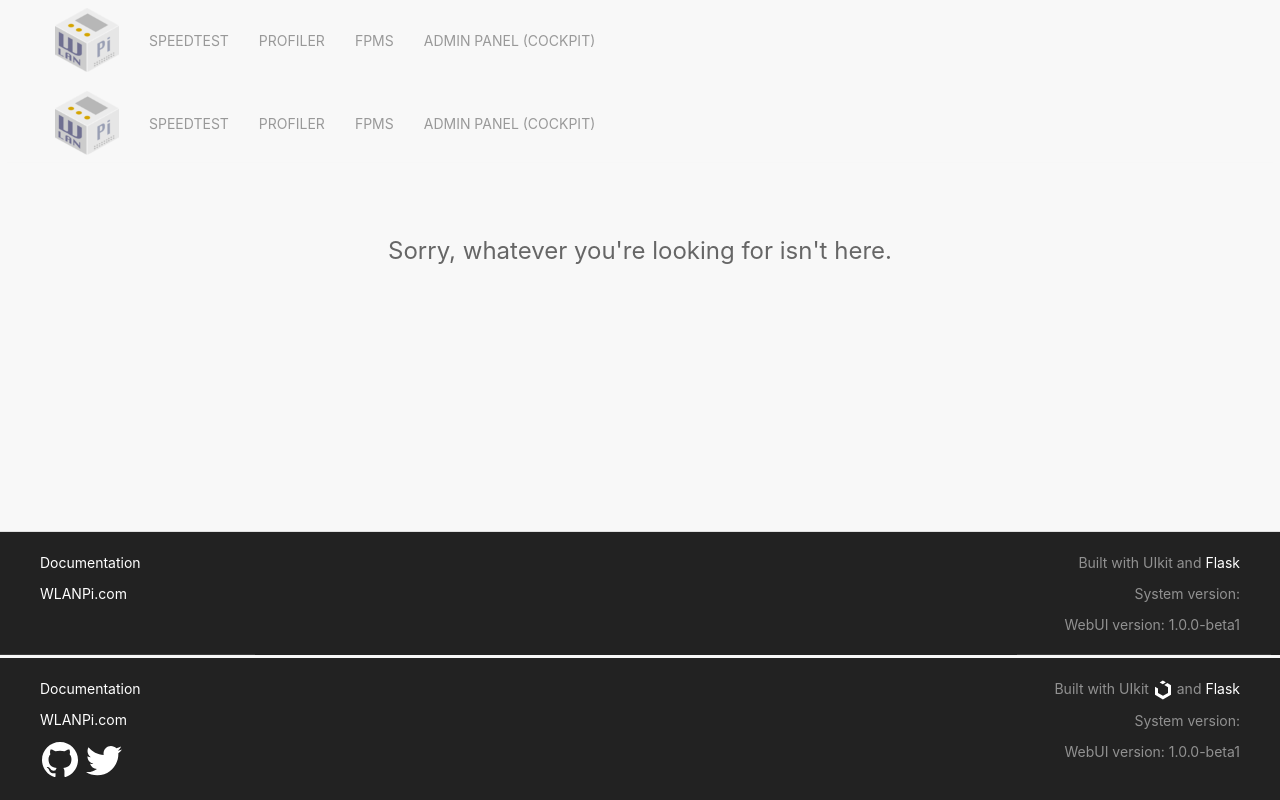
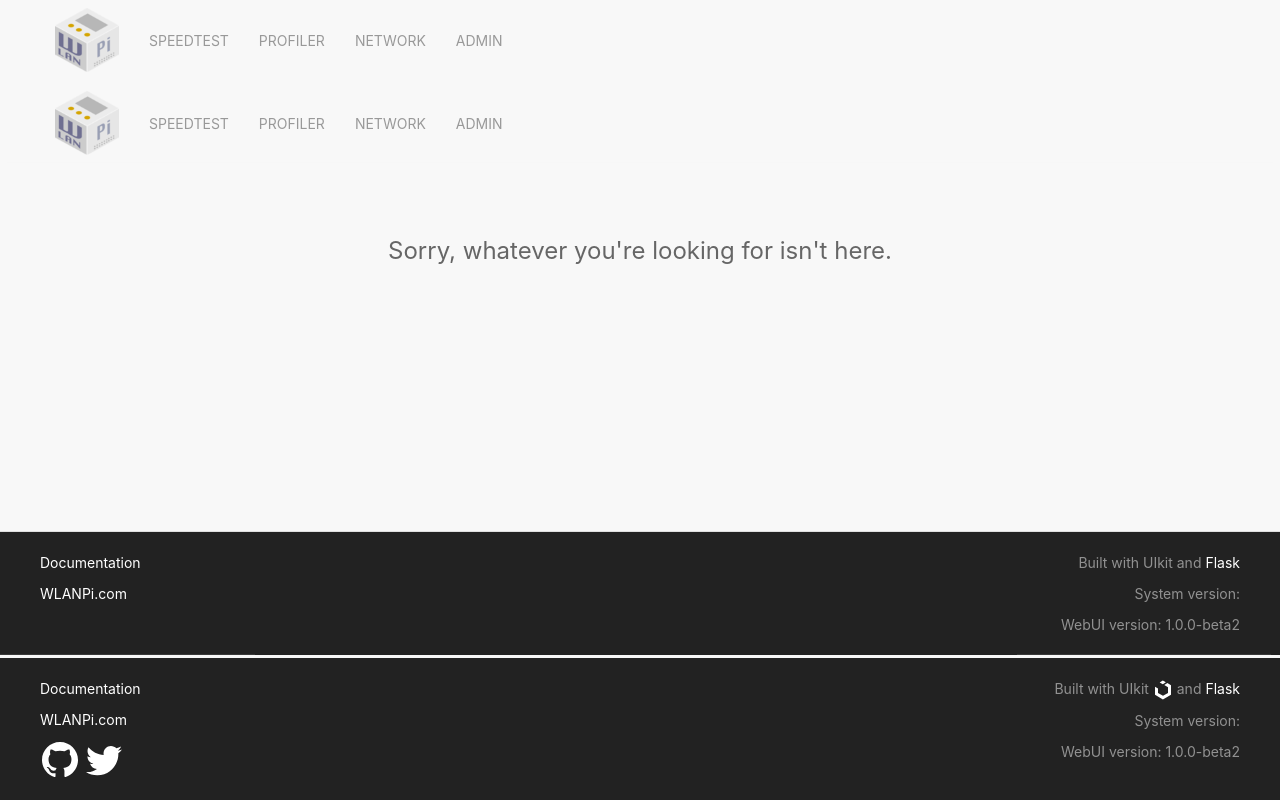
Before and after one commit to WLAN-Pi/wlanpi-webui, a Flask app: page / in a window 1280 px wide. Run offline with Flask 2, Linux system fonts and the light colour scheme.

Commit message:
refactor naming

```diff
--- a/wlanpi_webui/__version__.py
+++ b/wlanpi_webui/__version__.py
@@ -12,6 +12,6 @@ __description__ = "a custom WebUI made for the WLAN Pi"
 __url__ = "https://github.com/joshschmelzle/wlanpi-webui"
 __author__ = "Josh Schmelzle"
 __author_email__ = "josh@joshschmelzle.com"
-__version__ = "1.0.0-beta1"
+__version__ = "1.0.0-beta2"
 __status__ = "alpha"
 __license__ = "BSD-3-Clause"
--- a/wlanpi_webui/fpms/__init__.py
+++ /dev/null
@@ -1,5 +0,0 @@
-from flask import Blueprint
-
-bp = Blueprint("fpms", __name__)
-
-from wlanpi_webui.fpms import networkinfo
--- /dev/null
+++ b/wlanpi_webui/network/__init__.py
@@ -0,0 +1,5 @@
+from flask import Blueprint
+
+bp = Blueprint("network", __name__)
+
+from wlanpi_webui.network import network
--- a/wlanpi_webui/templates/public/layout.html
+++ b/wlanpi_webui/templates/public/layout.html
@@ -49,10 +49,10 @@
             <div class="uk-navbar-left">
 <a class="uk-navbar-item uk-logo" herf="#"><img src="{{ url_for('static', filename='img/favicon-96x96.png') }}" alt="WLAN Pi logo" style="width:64px;"></a>
               <ul class="uk-navbar-nav uk-visible@m">
-                <li><a href="{{ url_for('speedtest.speedtest') }}">Speedtest</a></li>
-                <li><a href="{{ url_for('profiler.profiler') }}">Profiler</a></li>
-                <li><a href="{{ url_for('fpms.networkinfo') }}">FPMS</a></li>
-                <li><a href="{{ url_for('cockpit') }}">Admin Panel (Cockpit)</a></li>
+                <li><a href="{{ url_for('speedtest.speedtest') }}">SPEEDTEST</a></li>
+                <li><a href="{{ url_for('profiler.profiler') }}">PROFILER</a></li>
+                <li><a href="{{ url_for('network.network') }}">NETWORK</a></li>
+                <li><a href="{{ url_for('admin') }}">ADMIN</a></li>
               </ul>
             </div>
               <div class="uk-navbar-right">
@@ -102,10 +102,10 @@
           <div class="uk-offcanvas-bar uk-offcanvas-bar-animation uk-offcanvas-slide">
             <button class="uk-offcanvas-close uk-close uk-icon" type="button" data-uk-close></button>
             <ul class="uk-nav uk-nav-default">
-              <li><a href="{{ url_for('speedtest.speedtest') }}">Speedtest</a></li>
-              <li><a href="{{ url_for('profiler.profiler') }}">Profiler</a></li>
-              <li><a href="{{ url_for('fpms.networkinfo') }}">FPMS</a></li>
-              <li><a href="{{ url_for('cockpit') }}">Admin Panel (Cockpit)</a></li>
+             <li><a href="{{ url_for('speedtest.speedtest') }}">SPEEDTEST</a></li>
+              <li><a href="{{ url_for('profiler.profiler') }}">PROFILER</a></li>
+              <li><a href="{{ url_for('network.network') }}">NETWORK</a></li>
+              <li><a href="{{ url_for('admin') }}">ADMIN</a></li>
             </ul>
           </div>
         </div>
--- a/wlanpi_webui/templates/public/networkinfo.html
+++ b/wlanpi_webui/templates/public/network.html
@@ -1,6 +1,6 @@
 {% extends "public/layout.html" %} {% block content %}
 <div class="uk-flex uk-padding uk-flex-column">
-<div><b>FPMS</b> network information scripts</p></div>
+<!--<div><p>a subset of network information scripts</p></div>-->
 <div class="uk-grid uk-child-width-1-3@m" uk-grid uk-height-match="target: > div > .uk-card">
     <div>
       <div class="uk-card uk-card-default uk-card-medium uk-card-hover uk-card-body">
```
Also changed, not shown: wlanpi_webui/__init__.py (+6 -6 lines), wlanpi_webui/network/network.py (renamed from wlanpi_webui/fpms/networkinfo.py, +5 -5 lines).
